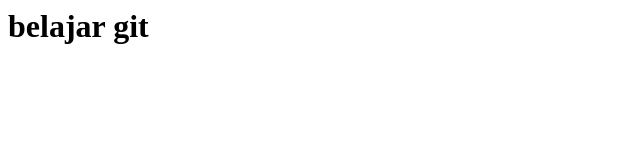
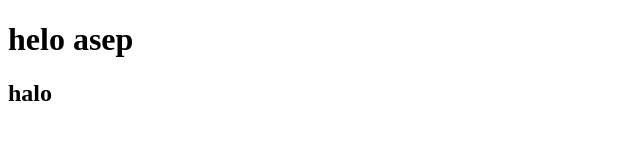
Before and after one commit to ayurizkyca/biagi-belajar-git, a plain HTML site: page index.html in a window 1280 px wide. Shown: the whole page, without its empty margins (0-640 px from the left). Drawn offline with Linux system fonts and the light colour scheme.

Commit message:
push halo

```diff
--- a/index.html
+++ b/index.html
@@ -1 +1,12 @@
-<h1>belajar git</h1>
+<!DOCTYPE html>
+<html lang="en">
+  <head>
+    <meta charset="UTF-8" />
+    <meta name="viewport" content="width=device-width, initial-scale=1.0" />
+    <title>Document</title>
+  </head>
+  <body>
+    <h1>helo asep</h1>
+    <h2>halo</h2>
+  </body>
+</html>
```
